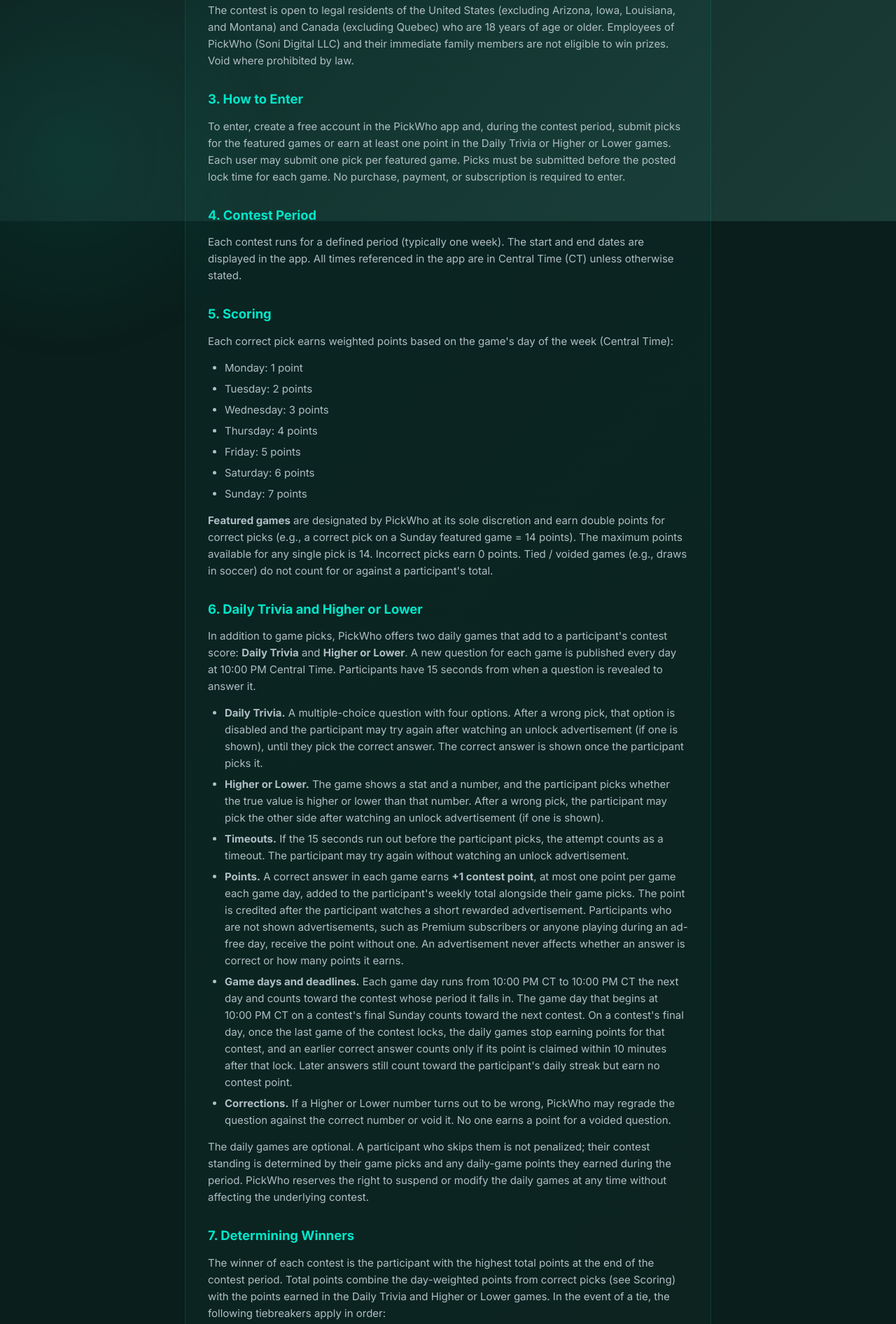
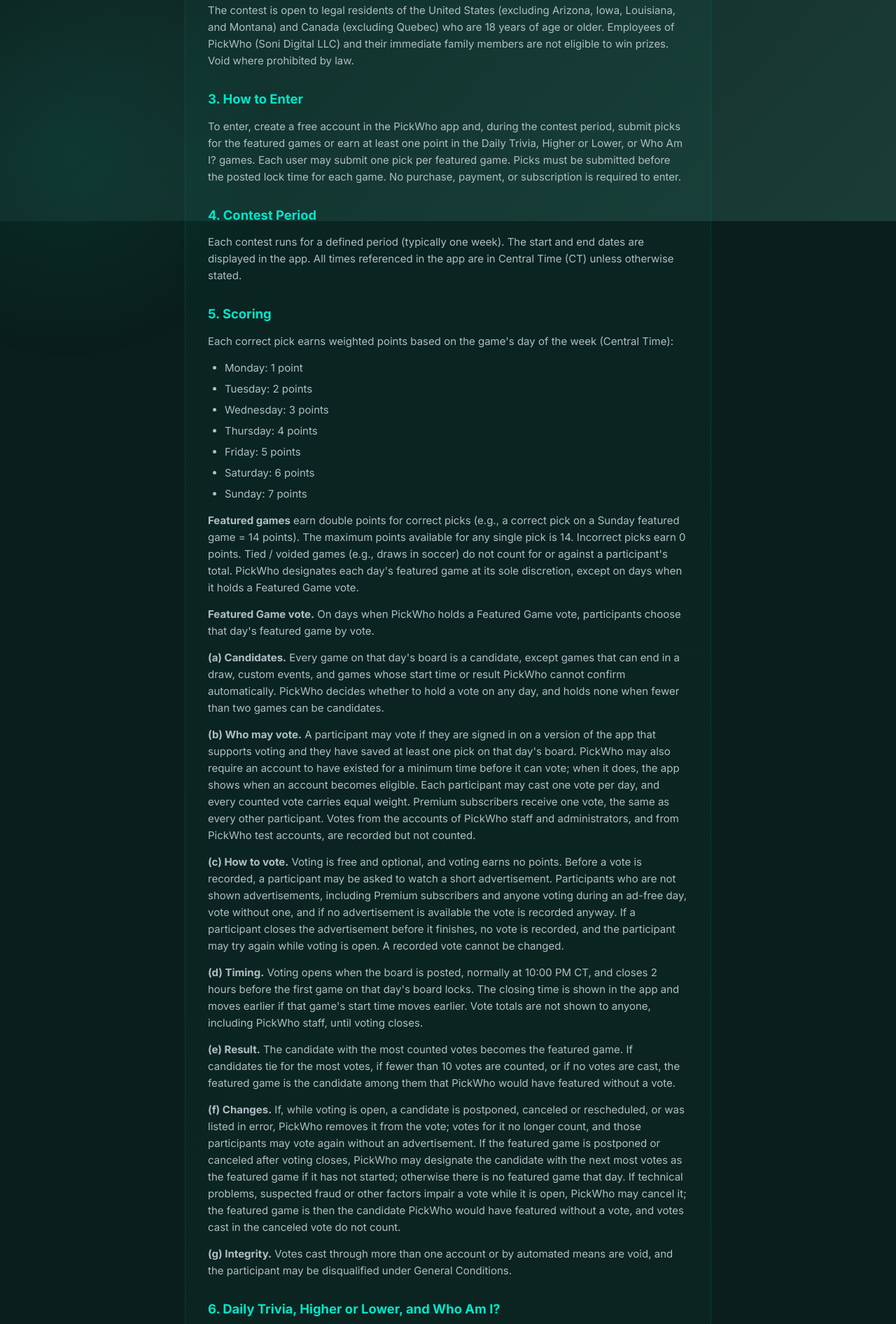
Before and after one commit to theaPAULo/pickwhoisfree, a plain HTML site: page contest-rules.html in a window 1280 px wide. Shown: the part 484-2376 px from the top of the page at 70% size. Drawn offline with Linux system fonts and the light colour scheme.

Commit message:
Rules + FAQ for 6.0: Who Am I? and the Featured Game vote (Effective Date November 8, 2026)
The three approved patches, applied in order: Who Am I? (rules sections
3, 6 and 7, the date, the FAQ), the Featured Game vote (section 5), and the
"What are featured games?" FAQ answer. Live at App Review submission so the
website matches the 6.0.0 in-app rules word for word (checked: every section
matches the reviewed build's sheet except Privacy's spelled-out URL, the
known layout exception).

Co-Authored-By: Claude Opus 5.5 <noreply@anthropic.com>

```diff
--- a/contest-rules.html
+++ b/contest-rules.html
@@ -174,7 +174,7 @@
 
     <div class="page-header">
       <h1>Official Contest Rules</h1>
-      <p class="effective-date">Effective Date: September 28, 2026</p>
+      <p class="effective-date">Effective Date: November 8, 2026</p>
     </div>
 
     <div class="content-box">
@@ -186,7 +186,7 @@
       <p>The contest is open to legal residents of the United States (excluding Arizona, Iowa, Louisiana, and Montana) and Canada (excluding Quebec) who are 18 years of age or older. Employees of PickWho (Soni Digital LLC) and their immediate family members are not eligible to win prizes. Void where prohibited by law.</p>
 
       <h3>3. How to Enter</h3>
-      <p>To enter, create a free account in the PickWho app and, during the contest period, submit picks for the featured games or earn at least one point in the Daily Trivia or Higher or Lower games. Each user may submit one pick per featured game. Picks must be submitted before the posted lock time for each game. No purchase, payment, or subscription is required to enter.</p>
+      <p>To enter, create a free account in the PickWho app and, during the contest period, submit picks for the featured games or earn at least one point in the Daily Trivia, Higher or Lower, or Who Am I? games. Each user may submit one pick per featured game. Picks must be submitted before the posted lock time for each game. No purchase, payment, or subscription is required to enter.</p>
 
       <h3>4. Contest Period</h3>
       <p>Each contest runs for a defined period (typically one week). The start and end dates are displayed in the app. All times referenced in the app are in Central Time (CT) unless otherwise stated.</p>
@@ -202,27 +202,36 @@
         <li>Saturday: 6 points</li>
         <li>Sunday: 7 points</li>
       </ul>
-      <p><strong>Featured games</strong> are designated by PickWho at its sole discretion and earn double points for correct picks (e.g., a correct pick on a Sunday featured game = 14 points). The maximum points available for any single pick is 14. Incorrect picks earn 0 points. Tied / voided games (e.g., draws in soccer) do not count for or against a participant's total.</p>
+      <p><strong>Featured games</strong> earn double points for correct picks (e.g., a correct pick on a Sunday featured game = 14 points). The maximum points available for any single pick is 14. Incorrect picks earn 0 points. Tied / voided games (e.g., draws in soccer) do not count for or against a participant's total. PickWho designates each day's featured game at its sole discretion, except on days when it holds a Featured Game vote.</p>
+      <p><strong>Featured Game vote.</strong> On days when PickWho holds a Featured Game vote, participants choose that day's featured game by vote.</p>
+      <p><strong>(a) Candidates.</strong> Every game on that day's board is a candidate, except games that can end in a draw, custom events, and games whose start time or result PickWho cannot confirm automatically. PickWho decides whether to hold a vote on any day, and holds none when fewer than two games can be candidates.</p>
+      <p><strong>(b) Who may vote.</strong> A participant may vote if they are signed in on a version of the app that supports voting and they have saved at least one pick on that day's board. PickWho may also require an account to have existed for a minimum time before it can vote; when it does, the app shows when an account becomes eligible. Each participant may cast one vote per day, and every counted vote carries equal weight. Premium subscribers receive one vote, the same as every other participant. Votes from the accounts of PickWho staff and administrators, and from PickWho test accounts, are recorded but not counted.</p>
+      <p><strong>(c) How to vote.</strong> Voting is free and optional, and voting earns no points. Before a vote is recorded, a participant may be asked to watch a short advertisement. Participants who are not shown advertisements, including Premium subscribers and anyone voting during an ad-free day, vote without one, and if no advertisement is available the vote is recorded anyway. If a participant closes the advertisement before it finishes, no vote is recorded, and the participant may try again while voting is open. A recorded vote cannot be changed.</p>
+      <p><strong>(d) Timing.</strong> Voting opens when the board is posted, normally at 10:00 PM CT, and closes 2 hours before the first game on that day's board locks. The closing time is shown in the app and moves earlier if that game's start time moves earlier. Vote totals are not shown to anyone, including PickWho staff, until voting closes.</p>
+      <p><strong>(e) Result.</strong> The candidate with the most counted votes becomes the featured game. If candidates tie for the most votes, if fewer than 10 votes are counted, or if no votes are cast, the featured game is the candidate among them that PickWho would have featured without a vote.</p>
+      <p><strong>(f) Changes.</strong> If, while voting is open, a candidate is postponed, canceled or rescheduled, or was listed in error, PickWho removes it from the vote; votes for it no longer count, and those participants may vote again without an advertisement. If the featured game is postponed or canceled after voting closes, PickWho may designate the candidate with the next most votes as the featured game if it has not started; otherwise there is no featured game that day. If technical problems, suspected fraud or other factors impair a vote while it is open, PickWho may cancel it; the featured game is then the candidate PickWho would have featured without a vote, and votes cast in the canceled vote do not count.</p>
+      <p><strong>(g) Integrity.</strong> Votes cast through more than one account or by automated means are void, and the participant may be disqualified under General Conditions.</p>
 
-      <h3>6. Daily Trivia and Higher or Lower</h3>
-      <p>In addition to game picks, PickWho offers two daily games that add to a participant's contest score: <strong>Daily Trivia</strong> and <strong>Higher or Lower</strong>. A new question for each game is published every day at 10:00 PM Central Time. Participants have 15 seconds from when a question is revealed to answer it.</p>
+      <h3>6. Daily Trivia, Higher or Lower, and Who Am I?</h3>
+      <p>In addition to game picks, PickWho offers three daily games that add to a participant's contest score: <strong>Daily Trivia</strong>, <strong>Higher or Lower</strong>, and <strong>Who Am I?</strong> A new question for each game is published every day at 10:00 PM Central Time. Participants have 15 seconds from when a question is revealed to answer it.</p>
       <ul>
         <li><strong>Daily Trivia.</strong> A multiple-choice question with four options. After a wrong pick, that option is disabled and the participant may try again after watching an unlock advertisement (if one is shown), until they pick the correct answer. The correct answer is shown once the participant picks it.</li>
         <li><strong>Higher or Lower.</strong> The game shows a stat and a number, and the participant picks whether the true value is higher or lower than that number. After a wrong pick, the participant may pick the other side after watching an unlock advertisement (if one is shown).</li>
+        <li><strong>Who Am I?</strong> The question shows a player's career path (the teams the player appeared for in a regular-season or playoff game, in order) and four names, and the participant picks whose career it is. For a player still active, the path runs through the season shown with it. After a wrong pick, that name is disabled and the participant may try again after watching an unlock advertisement (if one is shown), until they pick the correct name. The correct name is shown once the participant picks it. Who Am I? answers do not count toward the daily streak.</li>
         <li><strong>Timeouts.</strong> If the 15 seconds run out before the participant picks, the attempt counts as a timeout. The participant may try again without watching an unlock advertisement.</li>
-        <li><strong>Points.</strong> A correct answer in each game earns <strong>+1 contest point</strong>, at most one point per game each game day, added to the participant's weekly total alongside their game picks. The point is credited after the participant watches a short rewarded advertisement. Participants who are not shown advertisements, such as Premium subscribers or anyone playing during an ad-free day, receive the point without one. An advertisement never affects whether an answer is correct or how many points it earns.</li>
+        <li><strong>Points.</strong> A correct answer in each game earns <strong>+1 contest point</strong>, at most one point per game each game day, added to the participant's weekly total alongside their game picks. Who Am I? points count only in contest periods that include Who Am I? points, and the game shows before each question whether it earns a point. The point is credited after the participant watches a short rewarded advertisement. Participants who are not shown advertisements, such as Premium subscribers or anyone playing during an ad-free day, receive the point without one. An advertisement never affects whether an answer is correct or how many points it earns.</li>
         <li><strong>Game days and deadlines.</strong> Each game day runs from 10:00 PM CT to 10:00 PM CT the next day and counts toward the contest whose period it falls in. The game day that begins at 10:00 PM CT on a contest's final Sunday counts toward the next contest. On a contest's final day, once the last game of the contest locks, the daily games stop earning points for that contest, and an earlier correct answer counts only if its point is claimed within 10 minutes after that lock. Later answers still count toward the participant's daily streak but earn no contest point.</li>
-        <li><strong>Corrections.</strong> If a Higher or Lower number turns out to be wrong, PickWho may regrade the question against the correct number or void it. No one earns a point for a voided question.</li>
+        <li><strong>Corrections.</strong> If a Higher or Lower number turns out to be wrong, PickWho may regrade the question against the correct number or void it. If a Who Am I? career path turns out to be wrong, or more than one of its names fits it, PickWho may void the question. No one earns a point for a voided question.</li>
       </ul>
       <p>The daily games are optional. A participant who skips them is not penalized; their contest standing is determined by their game picks and any daily-game points they earned during the period. PickWho reserves the right to suspend or modify the daily games at any time without affecting the underlying contest.</p>
 
       <h3>7. Determining Winners</h3>
-      <p>The winner of each contest is the participant with the highest total points at the end of the contest period. Total points combine the day-weighted points from correct picks (see Scoring) with the points earned in the Daily Trivia and Higher or Lower games. In the event of a tie, the following tiebreakers apply in order:</p>
+      <p>The winner of each contest is the participant with the highest total points at the end of the contest period. Total points combine the day-weighted points from correct picks (see Scoring) with the points earned in the Daily Trivia, Higher or Lower, and Who Am I? games. In the event of a tie, the following tiebreakers apply in order:</p>
       <ol style="color: var(--text-secondary); margin-bottom: 14px; padding-left: 24px; font-size: 15px;">
         <li>Most correct picks total</li>
         <li>Most correct picks on Sunday, then Saturday, Friday, Thursday, Wednesday, Tuesday, and Monday</li>
         <li>Most correct contrarian picks (correct picks on a side that less than half of the participants who picked that game chose)</li>
-        <li>Most Daily Trivia points, then most Higher or Lower points</li>
+        <li>Most Daily Trivia points, then most Higher or Lower points, then most Who Am I? points</li>
         <li>Earliest submission timestamp on final-day picks</li>
       </ol>
       <p>If participants are still tied for a prize position after every tiebreaker, the participant whose account was created first ranks higher for that prize.</p>
```
Also changed, not shown: faq.html (+9 -4 lines).
